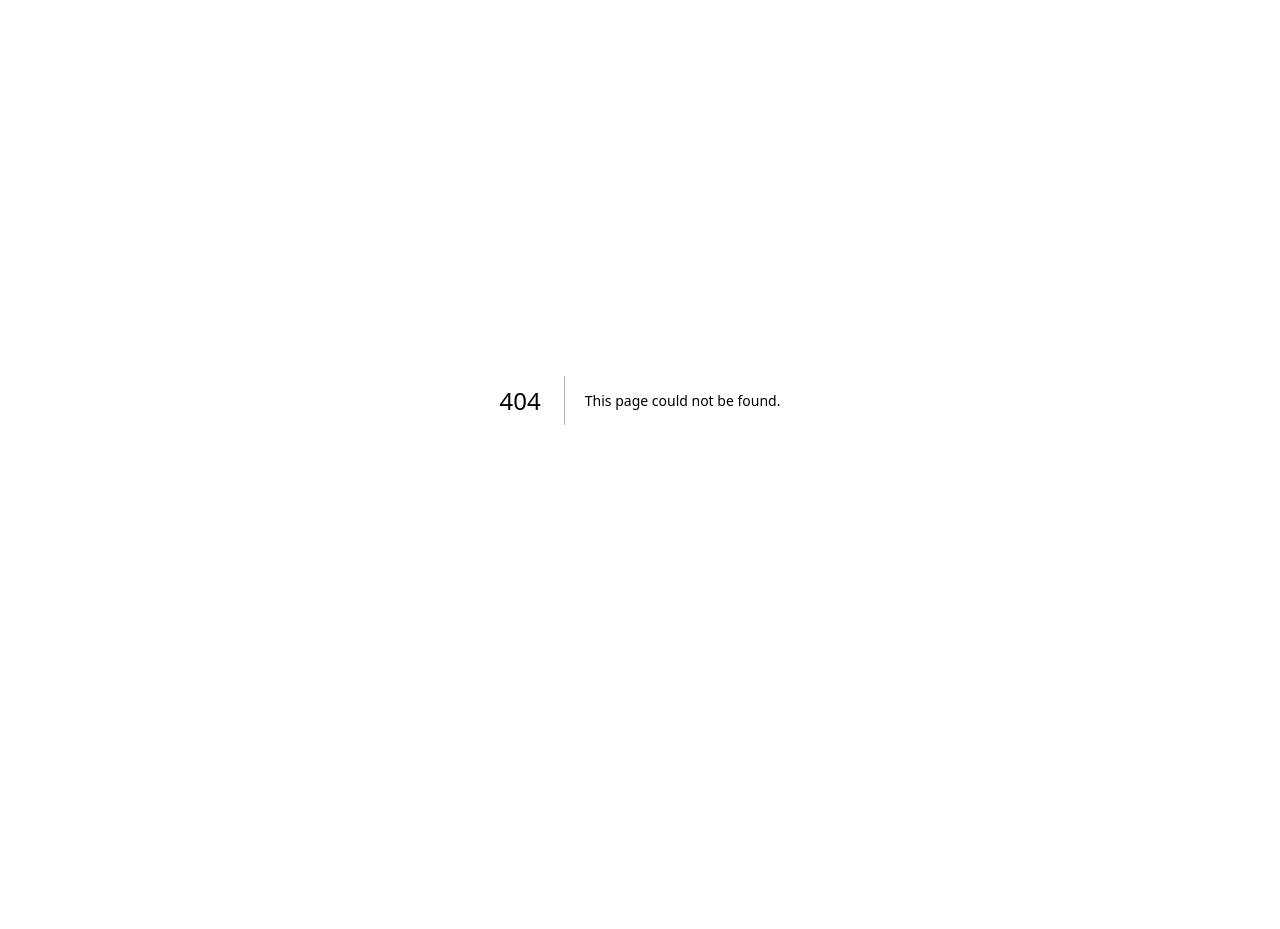
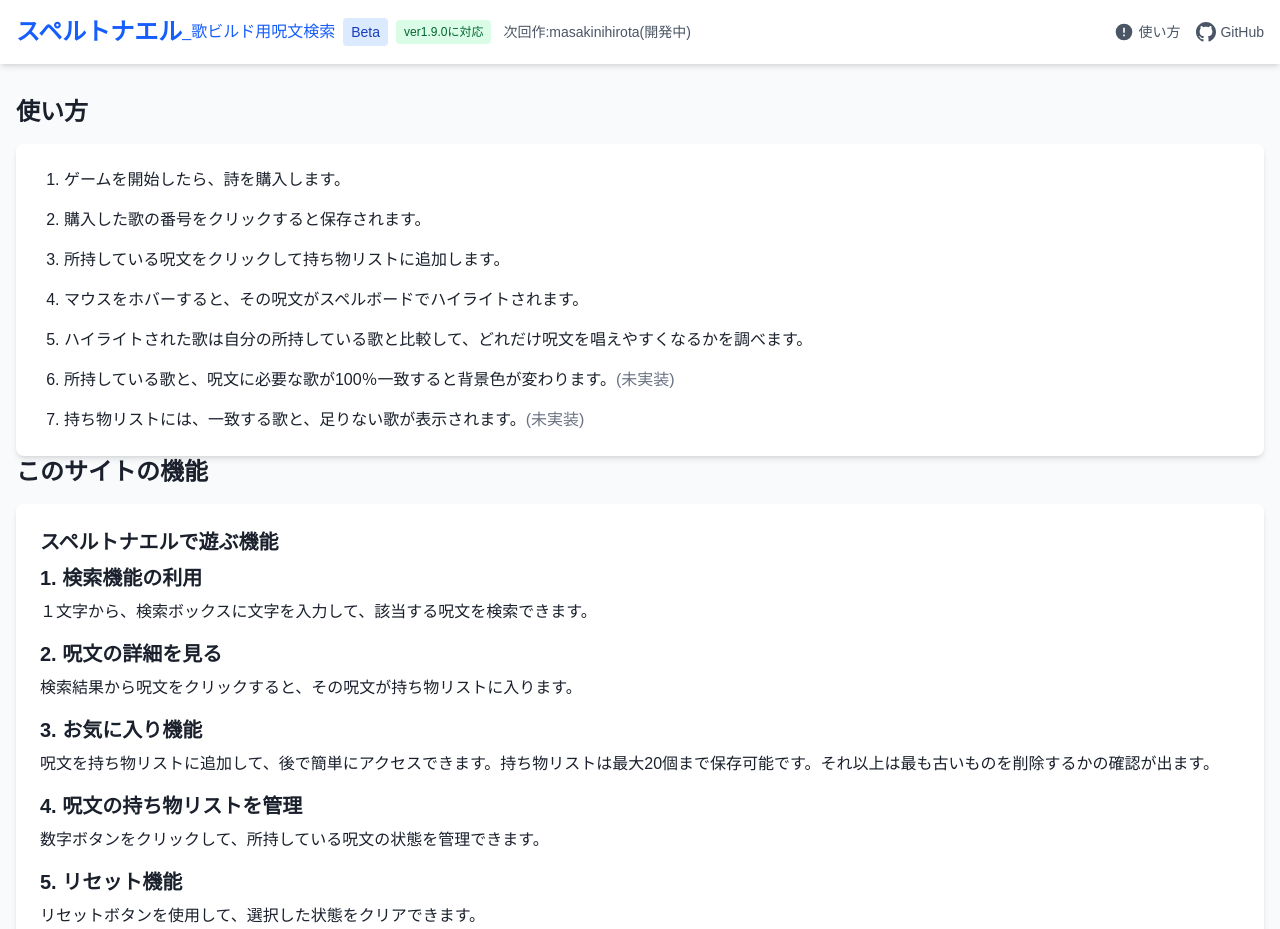
Before and after one commit to masakinihirota/spell-search-site, a Next.js app: page /usage in a window 1280 px wide. Before the commit this address had no page. Shown: the top 929 px of the page. Before the commit the page ends 800 px from the top, so only its background shows below. Built offline with nearby package versions, Linux system fonts and the light colour scheme.

Commit message:
使い方ページを追加し、ヘッダーにリンクを追加

```diff
--- /dev/null
+++ b/src/app/usage/page.tsx
@@ -0,0 +1,88 @@
+import Link from "next/link";
+import Header from "@/components/Header";
+
+/**
+ * 使い方ページ
+ * このページでは、スペルトナエル検索サイトの機能を説明します。
+ */
+export default function UsagePage() {
+	return (
+		<main className="min-h-screen bg-gray-50">
+			<Header />
+
+			<div className="container mx-auto px-4 py-8">
+				<h1 className="text-2xl font-bold mb-4">使い方</h1>
+				<div className="bg-white rounded-lg shadow-md p-6">
+					<ol className="list-decimal pl-6 space-y-4">
+						<li>
+							<p>ゲームを開始したら、詩を購入します。</p>
+						</li>
+						<li>
+							<p>購入した歌の番号をクリックすると保存されます。</p>
+						</li>
+						<li>
+							<p>所持している呪文をクリックして持ち物リストに追加します。</p>
+						</li>
+						<li>
+							<p>
+								マウスをホバーすると、その呪文がスペルボードでハイライトされます。
+							</p>
+						</li>
+						<li>
+							<p>
+								ハイライトされた歌は自分の所持している歌と比較して、どれだけ呪文を唱えやすくなるかを調べます。
+							</p>
+						</li>
+						<li>
+							<p>
+								所持している歌と、呪文に必要な歌が100％一致すると背景色が変わります。
+								<span className="text-gray-500">(未実装)</span>
+							</p>
+						</li>
+						<li>
+							<p>
+								持ち物リストには、一致する歌と、足りない歌が表示されます。
+								<span className="text-gray-500">(未実装)</span>
+							</p>
+						</li>
+					</ol>
+				</div>
+				<h1 className="text-2xl font-bold mb-4">このサイトの機能</h1>
+				<div className="bg-white rounded-lg shadow-md p-6">
+					<h2 className="text-xl font-semibold mb-2">
+						スペルトナエルで遊ぶ機能
+					</h2>
+					<h2 className="text-xl font-semibold mb-2">1. 検索機能の利用</h2>
+					<p className="mb-4">
+						１文字から、検索ボックスに文字を入力して、該当する呪文を検索できます。
+					</p>
+					<h2 className="text-xl font-semibold mb-2">2. 呪文の詳細を見る</h2>
+					<p className="mb-4">
+						検索結果から呪文をクリックすると、その呪文が持ち物リストに入ります。
+					</p>
+					<h2 className="text-xl font-semibold mb-2">3. お気に入り機能</h2>
+					<p className="mb-4">
+						呪文を持ち物リストに追加して、後で簡単にアクセスできます。持ち物リストは最大20個まで保存可能です。それ以上は最も古いものを削除するかの確認が出ます。
+					</p>
+					<h2 className="text-xl font-semibold mb-2">
+						4. 呪文の持ち物リストを管理
+					</h2>
+					<p className="mb-4">
+						数字ボタンをクリックして、所持している呪文の状態を管理できます。
+					</p>
+					<h2 className="text-xl font-semibold mb-2">5. リセット機能</h2>
+					<p>リセットボタンを使用して、選択した状態をクリアできます。</p>
+					<h2 className="text-xl font-semibold mb-2">6. 歌の数字機能</h2>
+					<p>歌の数字をクリックすると、その歌の所持状態を変更できます。</p>
+				</div>
+				{/* topに戻る のリンクボタンを作成 */}
+				<Link
+					href="/"
+					className="bg-blue-600 text-white px-4 py-2 rounded shadow-md hover:bg-blue-700 transition-colors"
+				>
+					トップに戻る
+				</Link>
+			</div>
+		</main>
+	);
+}
--- a/src/components/Header/index.tsx
+++ b/src/components/Header/index.tsx
@@ -1,3 +1,4 @@
+import Link from "next/link";
 import type React from "react";
 
 /**
@@ -9,7 +10,11 @@ const Header: React.FC = () => {
 		<header className="bg-white shadow-md">
 			<div className="container mx-auto px-4 py-4 flex justify-between items-center">
 				<div className="flex items-center">
-					<h1 className="text-2xl font-bold text-blue-600">スペルトナエル </h1>
+					<Link href="/">
+						<h1 className="text-2xl font-bold text-blue-600">
+							スペルトナエル{" "}
+						</h1>
+					</Link>
 					<h2 className=" text-blue-600">_歌ビルド用呪文検索</h2>
 					<span className="ml-2 text-sm bg-blue-100 text-blue-800 px-2 py-1 rounded">
 						Beta
@@ -31,6 +36,24 @@ const Header: React.FC = () => {
 
 				<div className="flex items-center">
 					<a
+						href="/usage"
+						className="text-sm text-gray-600 hover:text-blue-600 transition-colors flex items-center mr-4"
+						aria-label="使い方ページ"
+					>
+						<svg
+							xmlns="http://www.w3.org/2000/svg"
+							width="20"
+							height="20"
+							viewBox="0 0 24 24"
+							fill="currentColor"
+							className="mr-1"
+						>
+							<title>Usage Icon</title>
+							<path d="M12 2a10 10 0 100 20 10 10 0 000-20zm1 15h-2v-2h2v2zm0-4h-2V7h2v6z" />
+						</svg>
+						<span className="hidden sm:inline">使い方</span>
+					</a>
+					<a
 						href="https://github.com/masakinihirota/spell-search-site"
 						className="text-sm text-gray-600 hover:text-blue-600 transition-colors flex items-center"
 						target="_blank"
@@ -45,6 +68,7 @@ const Header: React.FC = () => {
 							fill="currentColor"
 							className="mr-1"
 						>
+							<title>GitHub Icon</title>
 							<path d="M12 0c-6.626 0-12 5.373-12 12 0 5.302 3.438 9.8 8.207 11.387.599.111.793-.261.793-.577v-2.234c-3.338.726-4.033-1.416-4.033-1.416-.546-1.387-1.333-1.756-1.333-1.756-1.089-.745.083-.729.083-.729 1.205.084 1.839 1.237 1.839 1.237 1.07 1.834 2.807 1.304 3.492.997.107-.775.418-1.305.762-1.604-2.665-.305-5.467-1.334-5.467-5.931 0-1.311.469-2.381 1.236-3.221-.124-.303-.535-1.524.117-3.176 0 0 1.008-.322 3.301 1.23.957-.266 1.983-.399 3.003-.404 1.02.005 2.047.138 3.006.404 2.291-1.552 3.297-1.23 3.297-1.23.653 1.653.242 2.874.118 3.176.77.84 1.235 1.911 1.235 3.221 0 4.609-2.807 5.624-5.479 5.921.43.372.823 1.102.823 2.222v3.293c0 .319.192.694.801.576 4.765-1.589 8.199-6.086 8.199-11.386 0-6.627-5.373-12-12-12z" />
 						</svg>
 						<span className="hidden sm:inline">GitHub</span>
```
Also changed, not shown: 1 other file (tests, documents, lock files or other folders).
